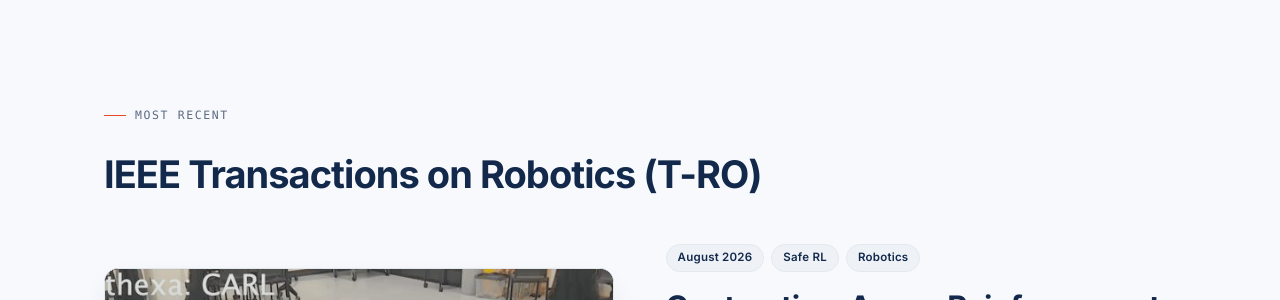
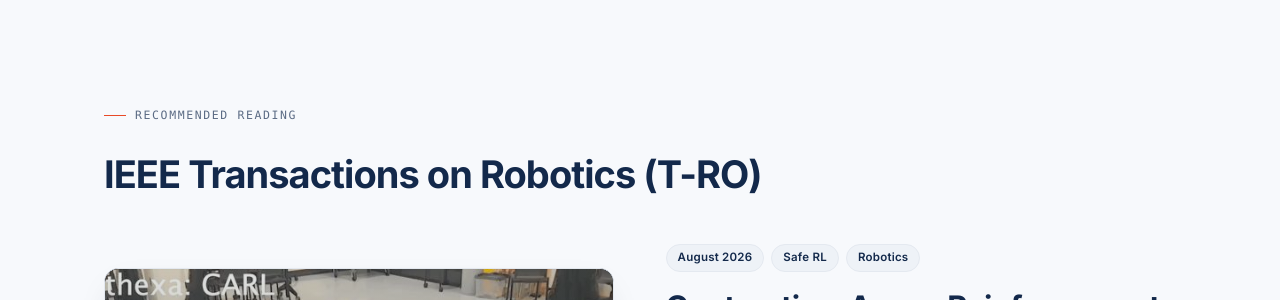
Before and after one commit to Mgineer117/Mgineer117.github.io, a Jekyll site: the page built from _pages/publications.html, in a window 1280 px wide and 900 px high, scrolled down 374 px. Shown: the part 152-452 px from the top of the window. Built offline with Jekyll 4.4.1, drawn with Linux system fonts in a browser that asks for light colours.

Commit message:
Make the publications spotlight an editorial pick
"Most recent" described the sort order, not a recommendation. The section now
reads "Recommended reading" and shows whichever paper carries `featured: true`
in its front matter, falling back to the newest one if nothing is flagged, so
the section can never render empty. CARL is flagged.

Co-Authored-By: Claude Opus 5 <noreply@anthropic.com>
Claude-Session: https://claude.ai/code/session_01R9Qt1pH6vY2VkJ5bZomE7L

```diff
--- a/_pages/publications.html
+++ b/_pages/publications.html
@@ -15,36 +15,42 @@ hero:
 {% for post in site.publications %}{% if post.tags %}{% for tag in post.tags %}{% assign all_tags = all_tags | push: tag %}{% endfor %}{% endif %}{% endfor %}
 {% assign unique_tags = all_tags | uniq | sort %}
 {% assign sorted_pubs = site.publications | sort: "date" | reverse %}
-{% assign latest = sorted_pubs | first %}
-{% assign spot_poster = latest.teaser | replace: '.gif', '-poster.jpg' %}
+{% comment %}
+  The spotlight is editorial: it shows whichever publication carries
+  `featured: true` in its front matter. If none does, it falls back to the
+  newest paper so the section is never empty.
+{% endcomment %}
+{% assign picked = site.publications | where: "featured", true | sort: "date" | reverse %}
+{% if picked.size > 0 %}{% assign pick = picked | first %}{% else %}{% assign pick = sorted_pubs | first %}{% endif %}
+{% assign spot_poster = pick.teaser | replace: '.gif', '-poster.jpg' %}
 
 <!-- ------------------------------- spotlight ------------------------------ -->
 <section class="sec sec--tint">
   <div class="wrap">
     <div class="sec-head reveal">
-      <p class="eyebrow">Most recent</p>
-      <h2>{{ latest.venue }}</h2>
+      <p class="eyebrow">Recommended reading</p>
+      <h2>{{ pick.venue }}</h2>
     </div>
 
     <div class="spot reveal">
       <button class="spot__media reel-stage" type="button" aria-pressed="false"
-              aria-label="Play the clip for {{ latest.title | escape }}"
-              data-clip="{{ base_path }}{{ latest.teaser }}">
+              aria-label="Play the clip for {{ pick.title | escape }}"
+              data-clip="{{ base_path }}{{ pick.teaser }}">
         <img src="{{ base_path }}{{ spot_poster }}" alt="" loading="lazy" decoding="async">
         <span class="reel-stage__play"><span>&#9654;</span></span>
       </button>
 
       <div class="spot__body">
         <div class="spot__meta">
-          <span class="chip">{{ latest.date | date: "%B %Y" }}</span>
-          {% for tag in latest.tags %}<span class="chip">{{ tag }}</span>{% endfor %}
+          <span class="chip">{{ pick.date | date: "%B %Y" }}</span>
+          {% for tag in pick.tags %}<span class="chip">{{ tag }}</span>{% endfor %}
         </div>
-        <h3 class="spot__title"><a href="{{ base_path }}{{ latest.url }}">{{ latest.title }}</a></h3>
-        <p class="spot__excerpt">{{ latest.excerpt | strip_html }}</p>
+        <h3 class="spot__title"><a href="{{ base_path }}{{ pick.url }}">{{ pick.title }}</a></h3>
+        <p class="spot__excerpt">{{ pick.excerpt | strip_html }}</p>
         <div class="spot__actions">
-          <a class="btn-x btn-x--sm" href="{{ base_path }}{{ latest.url }}">Read the write-up &rarr;</a>
-          {% if latest.paperurl %}<a class="btn-x btn-x--sm btn-x--ghost" href="{{ latest.paperurl | escape }}" target="_blank" rel="noopener">Paper</a>{% endif %}
-          {% if latest.codeurl %}<a class="btn-x btn-x--sm btn-x--code" href="{{ latest.codeurl | escape }}" target="_blank" rel="noopener">Code</a>{% endif %}
+          <a class="btn-x btn-x--sm" href="{{ base_path }}{{ pick.url }}">Read the write-up &rarr;</a>
+          {% if pick.paperurl %}<a class="btn-x btn-x--sm btn-x--ghost" href="{{ pick.paperurl | escape }}" target="_blank" rel="noopener">Paper</a>{% endif %}
+          {% if pick.codeurl %}<a class="btn-x btn-x--sm btn-x--code" href="{{ pick.codeurl | escape }}" target="_blank" rel="noopener">Code</a>{% endif %}
         </div>
       </div>
     </div>
```
Also changed, not shown: _publications/2026-08-01-CARL.md (+1 -0 lines).
